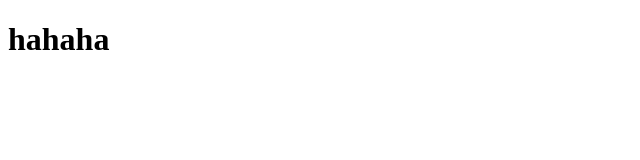
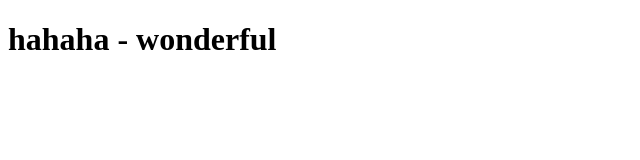
Before and after one commit to tverberg/coursera-test, a plain HTML site: page site/index.html in a window 1280 px wide. Shown: the whole page, without its empty margins (0-640 px from the left). Drawn offline with Linux system fonts and the light colour scheme.

Commit message:
small change

```diff
--- a/site/index.html
+++ b/site/index.html
@@ -5,7 +5,7 @@
 </head>
 
 <body>
-	<h1> hahaha </h1>
+	<h1> hahaha - wonderful</h1>
 </body>
 
 </html>
```
